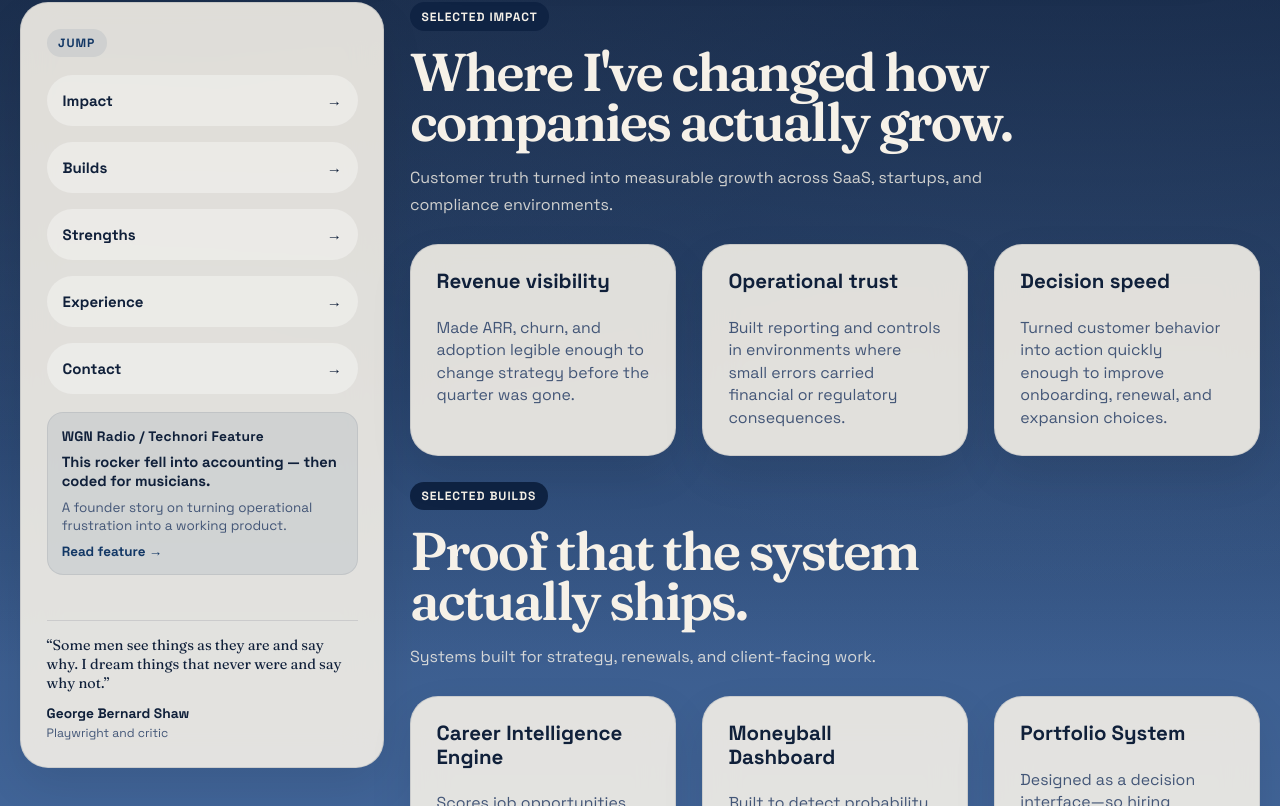
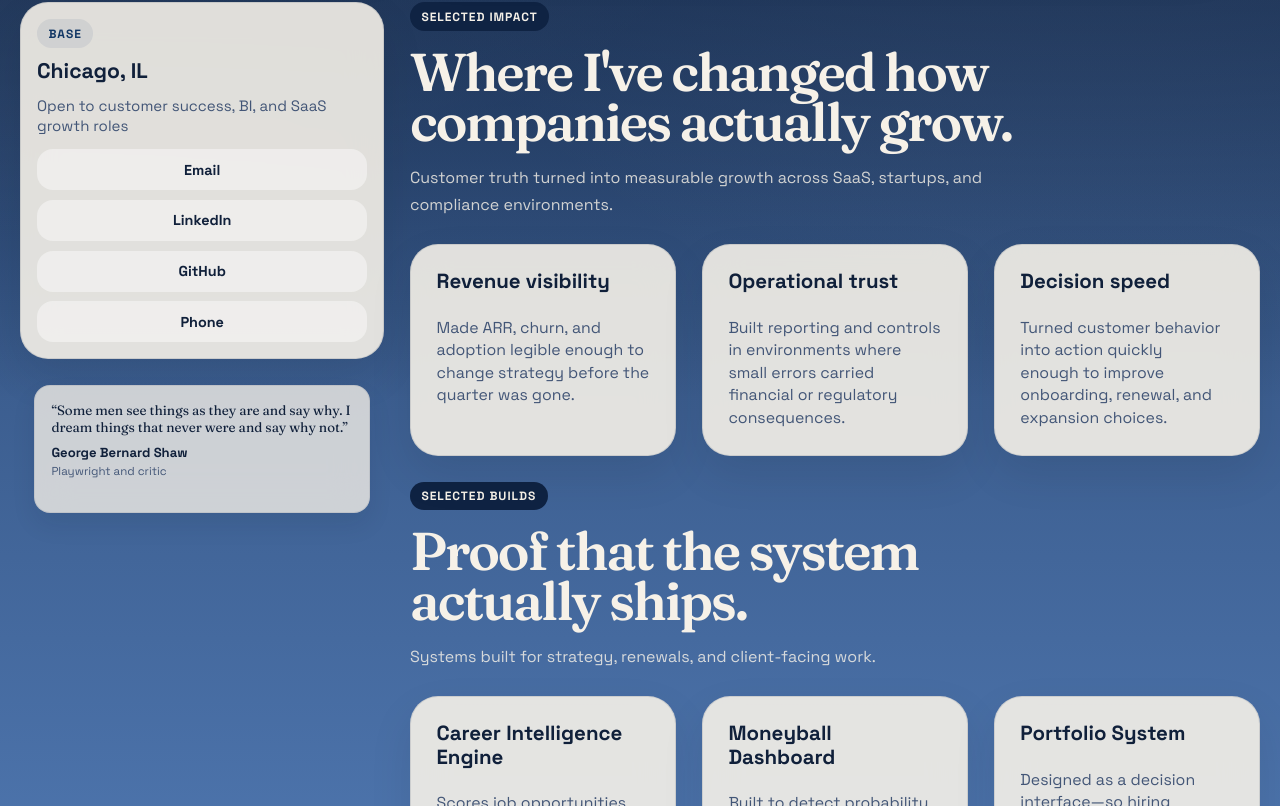
Before and after one commit to shawnfoster/shawn-portfolio-system, a React (Vite) app: page / in a window 1280 px wide. Shown: the part 834-1640 px from the top of the page. Built offline with nearby package versions, Linux system fonts and the light colour scheme.

Commit message:
Upgrade AXI homepage design

```diff
--- a/src/App.jsx
+++ b/src/App.jsx
@@ -1,4 +1,5 @@
 import Contact from './components/Contact'
+import BaseCard from './components/BaseCard'
 import Experience from './components/Experience'
 import Header from './components/Header'
 import Hero from './components/Hero'
@@ -23,13 +24,17 @@ function App() {
 
         <section className="site-section page-stage scroll-section post-grid">
           <aside className="left-rail">
-            <div className="jump-rail">
+            <BaseCard
+              location={siteContent.base.location}
+              availability={siteContent.base.availability}
+              links={siteContent.base.links}
+            />
             <JumpCard
               items={siteContent.stickyNav}
               mediaProof={siteContent.jumpMediaProof}
               quote={siteContent.jumpQuotes?.[0]}
             />
-            </div>
+            <Contact contact={siteContent.contact} href={siteContent.base.links[0].href} />
           </aside>
 
           <div className="right-rail">
@@ -45,14 +50,14 @@ function App() {
             />
             <Strengths items={siteContent.strengths} />
             <Experience items={siteContent.experience.items} />
-            <Contact contact={siteContent.contact} base={siteContent.base} />
-            <footer className="site-section footer-section">
+          </div>
+        </section>
+
+        <footer className="site-section page-stage footer-section">
           <div className="card footer-card">
             <p>© 2026 Shawn Foster. All rights reserved.</p>
           </div>
         </footer>
-          </div>
-        </section>
       </main>
     </div>
   )
--- a/src/components/Contact.jsx
+++ b/src/components/Contact.jsx
@@ -1,19 +1,13 @@
-import BaseCard from './BaseCard'
-
-function Contact({ contact, base }) {
+function Contact({ contact, href }) {
   return (
-    <div id="contact" className="final-contact-base">
-        <article className="card contact-card">
+    <article id="contact" className="card contact-card">
       <span className="eyebrow">Contact</span>
       <h2 className="section-title">{contact.title}</h2>
       <p>{contact.body}</p>
-          <a className="button button-primary contact-button" href={base.links[0].href}>
+      <a className="button button-primary contact-button" href={href}>
         {contact.cta}
       </a>
     </article>
-
-        <BaseCard location={base.location} availability={base.availability} links={base.links} />
-    </div>
   )
 }
 
--- a/src/components/JumpCard.jsx
+++ b/src/components/JumpCard.jsx
@@ -1,5 +1,16 @@
 function JumpCard({ items, mediaProof, quote }) {
   return (
+    <div className="jump-media-wrap">
+      {quote ? (
+        <article className="card jump-quote-card" aria-label="Quote billboard">
+          <p className="jump-quote-text">“{quote.quote}”</p>
+          <div className="jump-quote-meta">
+            <span className="jump-quote-author">{quote.author}</span>
+            {quote.context ? <span className="jump-quote-context">{quote.context}</span> : null}
+          </div>
+        </article>
+      ) : null}
+
       <aside className="card jump-card">
         <div className="jump-card-top">
           <span className="eyebrow">Jump</span>
@@ -12,26 +23,19 @@ function JumpCard({ items, mediaProof, quote }) {
             ))}
           </nav>
         </div>
+      </aside>
 
       {mediaProof ? (
-        <div className="jump-media-proof" aria-label="Media proof">
+        <article className="card jump-media-proof" aria-label="Media proof">
           <span className="jump-media-proof-title">{mediaProof.title}</span>
           <p className="jump-media-proof-body">{mediaProof.body}</p>
           <p className="jump-media-proof-support">{mediaProof.support}</p>
-          <span className="jump-media-proof-cta">{mediaProof.cta}</span>
+          <a className="jump-media-proof-cta" href={mediaProof.href} target="_blank" rel="noreferrer">
+            {mediaProof.cta}
+          </a>
+        </article>
+      ) : null}
     </div>
-      ) : null}
-
-      {quote ? (
-        <div className="jump-quote" aria-label="Quote billboard">
-          <p className="jump-quote-text">“{quote.quote}”</p>
-          <div className="jump-quote-meta">
-            <span className="jump-quote-author">{quote.author}</span>
-            {quote.context ? <span className="jump-quote-context">{quote.context}</span> : null}
-          </div>
-        </div>
-      ) : null}
-    </aside>
   )
 }
 
--- a/src/data/copy.js
+++ b/src/data/copy.js
@@ -23,8 +23,9 @@ export const siteContent = {
   jumpMediaProof: {
     title: 'WGN Radio / Technori Feature',
     body: 'This rocker fell into accounting — then coded for musicians.',
-    support: 'A founder story on turning operational frustration into a working product.',
+    support: 'Founder story on turning operational frustration into a working product.',
     cta: 'Read feature →',
+    href: 'https://wgnradio.com/business/this-rocker-fell-into-accounting-but-now-codes-for-musicians/',
   },
   profile: {
     name: 'Shawn Foster, MS',
--- a/src/styles/global.css
+++ b/src/styles/global.css
@@ -36,6 +36,10 @@
   --card-copy-line: 1.48;
   --card-label-size: 0.86rem;
   --card-label-track: 0.08em;
+  --rail-card-space: clamp(1rem, 1.08vw, 1.12rem);
+  --rail-card-gap: clamp(0.8rem, 0.98vw, 0.9rem);
+  --rail-layer-inset: clamp(0.9rem, 1vw, 1rem);
+  --rail-layer-overlap: clamp(1.1rem, 1.4vw, 1.28rem);
 }
 
 *,
@@ -210,17 +214,13 @@ select {
 
 .left-rail {
   grid-area: rail;
+  display: grid;
+  gap: var(--section-space);
   min-width: 0;
   position: relative;
+  align-content: stretch;
   align-self: stretch;
-}
-
-.jump-rail {
-  position: sticky;
-  top: var(--sticky-top-offset);
-  width: 100%;
-  height: var(--post-view-height);
-  align-self: start;
+  grid-template-rows: auto minmax(0, 1fr) auto;
 }
 
 .right-rail {
@@ -1010,20 +1010,23 @@ select {
 .jump-card {
   display: flex;
   flex-direction: column;
-  gap: clamp(var(--space-2), 1.4vw, var(--space-3));
-  padding: var(--card-space);
-  min-height: 100%;
-  height: 100%;
+  gap: var(--rail-card-gap);
+  padding: var(--rail-card-space);
+  min-height: auto;
+  height: auto;
+  position: relative;
+  z-index: 1;
+  margin-block: calc(var(--rail-layer-overlap) * -1);
 }
 
 .jump-card-top {
   display: grid;
-  gap: clamp(var(--space-2), 1.4vw, var(--space-3));
+  gap: clamp(0.72rem, 0.9vw, 0.84rem);
 }
 
 .jump-links {
   display: grid;
-  gap: var(--space-2);
+  gap: clamp(0.62rem, 0.8vw, 0.74rem);
 }
 
 .jump-links a {
@@ -1032,19 +1035,40 @@ select {
   align-items: center;
   gap: var(--space-2);
   border-radius: 999px;
-  padding: var(--space-2);
+  padding: clamp(0.72rem, 0.88vw, 0.8rem) clamp(0.96rem, 1.08vw, 1rem);
   background: rgba(255, 255, 255, 0.35);
-  font-size: 0.94rem;
+  font-size: 0.9rem;
   font-weight: 600;
 }
 
+.jump-media-wrap {
+  display: grid;
+  position: relative;
+  min-height: 100%;
+  align-content: space-between;
+  gap: 0;
+}
+
+.jump-quote-card,
 .jump-media-proof {
   display: grid;
   gap: clamp(0.42rem, 0.58vw, 0.52rem);
-  padding: clamp(0.88rem, 1.04vw, 0.98rem);
+  padding: var(--rail-card-space);
   border-radius: 1rem;
-  background: rgba(18, 55, 101, 0.08);
+  background: rgba(246, 241, 232, 0.78);
   border: 1px solid rgba(16, 32, 58, 0.08);
+  position: relative;
+  z-index: 0;
+  box-shadow: 0 12px 24px rgba(8, 20, 38, 0.08);
+  margin-inline: var(--rail-layer-inset);
+}
+
+.jump-quote-card {
+  padding-bottom: calc(var(--rail-card-space) + var(--rail-layer-overlap));
+}
+
+.jump-media-proof {
+  padding-top: calc(var(--rail-card-space) + var(--rail-layer-overlap));
 }
 
 .jump-media-proof-title {
@@ -1081,20 +1105,12 @@ select {
   font-weight: 700;
 }
 
-.jump-quote {
-  display: grid;
-  gap: clamp(0.65rem, 0.86vw, 0.78rem);
-  margin-top: auto;
-  padding-top: clamp(0.9rem, 1.1vw, 1rem);
-  border-top: 1px solid var(--line);
-}
-
 .jump-quote-text {
   margin: 0;
   color: var(--ink);
   font-family: 'Fraunces', 'Iowan Old Style', 'Palatino Linotype', serif;
-  font-size: clamp(0.9rem, 0.98vw, 1rem);
-  line-height: 1.34;
+  font-size: clamp(0.84rem, 0.92vw, 0.94rem);
+  line-height: 1.28;
   text-wrap: pretty;
 }
 
@@ -1105,13 +1121,13 @@ select {
 
 .jump-quote-author {
   color: var(--ink);
-  font-size: 0.86rem;
+  font-size: 0.82rem;
   font-weight: 700;
 }
 
 .jump-quote-context {
   color: var(--muted);
-  font-size: 0.76rem;
+  font-size: 0.72rem;
 }
 
 .card-grid-3 {
@@ -1219,6 +1235,12 @@ select {
   color: #f8f3ea;
 }
 
+.left-rail .base-card,
+.left-rail .contact-card {
+  padding: var(--rail-card-space);
+  gap: var(--rail-card-gap);
+}
+
 .contact-card .eyebrow {
   background: rgba(248, 243, 234, 0.16);
   color: #f8f3ea;
@@ -1230,8 +1252,23 @@ select {
   color: #f8f3ea;
 }
 
+.left-rail .contact-card .section-title {
+  max-width: 10ch;
+  font-size: clamp(1.84rem, 2.22vw, 2.24rem);
+  line-height: 0.98;
+}
+
 .contact-card p {
   color: rgba(248, 243, 234, 0.9);
+}
+
+.left-rail .contact-card p {
+  font-size: 0.94rem;
+  line-height: 1.34;
+}
+
+.left-rail .contact-card {
+  margin-top: auto;
 }
 
 .contact-button {
@@ -1240,8 +1277,23 @@ select {
   color: var(--accent);
 }
 
+.left-rail .contact-button {
+  min-height: 2.6rem;
+  padding: 0.72rem 1rem;
+}
+
 .base-card {
   align-content: start;
+}
+
+.left-rail .base-card h3 {
+  font-size: 1.32rem;
+  line-height: 1.08;
+}
+
+.left-rail .base-card p {
+  font-size: 0.94rem;
+  line-height: 1.34;
 }
 
 .base-links {
@@ -1257,6 +1309,15 @@ select {
   border-radius: 1rem;
   background: rgba(255, 255, 255, 0.42);
   font-weight: 600;
+}
+
+.left-rail .base-links {
+  gap: clamp(0.58rem, 0.76vw, 0.68rem);
+}
+
+.left-rail .base-link {
+  padding: 0.72rem 0.88rem;
+  font-size: 0.9rem;
 }
 
 .footer-section {
@@ -1418,6 +1479,11 @@ select {
       'rail';
   }
 
+  .left-rail {
+    grid-template-rows: none;
+    align-self: start;
+  }
+
   .jump-rail {
     position: static;
     height: auto;
@@ -1433,11 +1499,27 @@ select {
     height: auto;
   }
 
+  .jump-media-wrap {
+    min-height: auto;
+    gap: var(--space-2);
+  }
+
+  .jump-quote-card,
+  .jump-media-proof {
+    margin-inline: 0;
+    padding-top: var(--rail-card-space);
+    padding-bottom: var(--rail-card-space);
+  }
+
   .jump-card,
-  .final-contact-base .contact-card,
-  .final-contact-base .base-card {
+  .contact-card,
+  .base-card {
     min-height: auto;
     height: auto;
+  }
+
+  .jump-card {
+    margin-block: 0;
   }
 }
 
```
Lines whose indentation alone changed are shown as unchanged.
